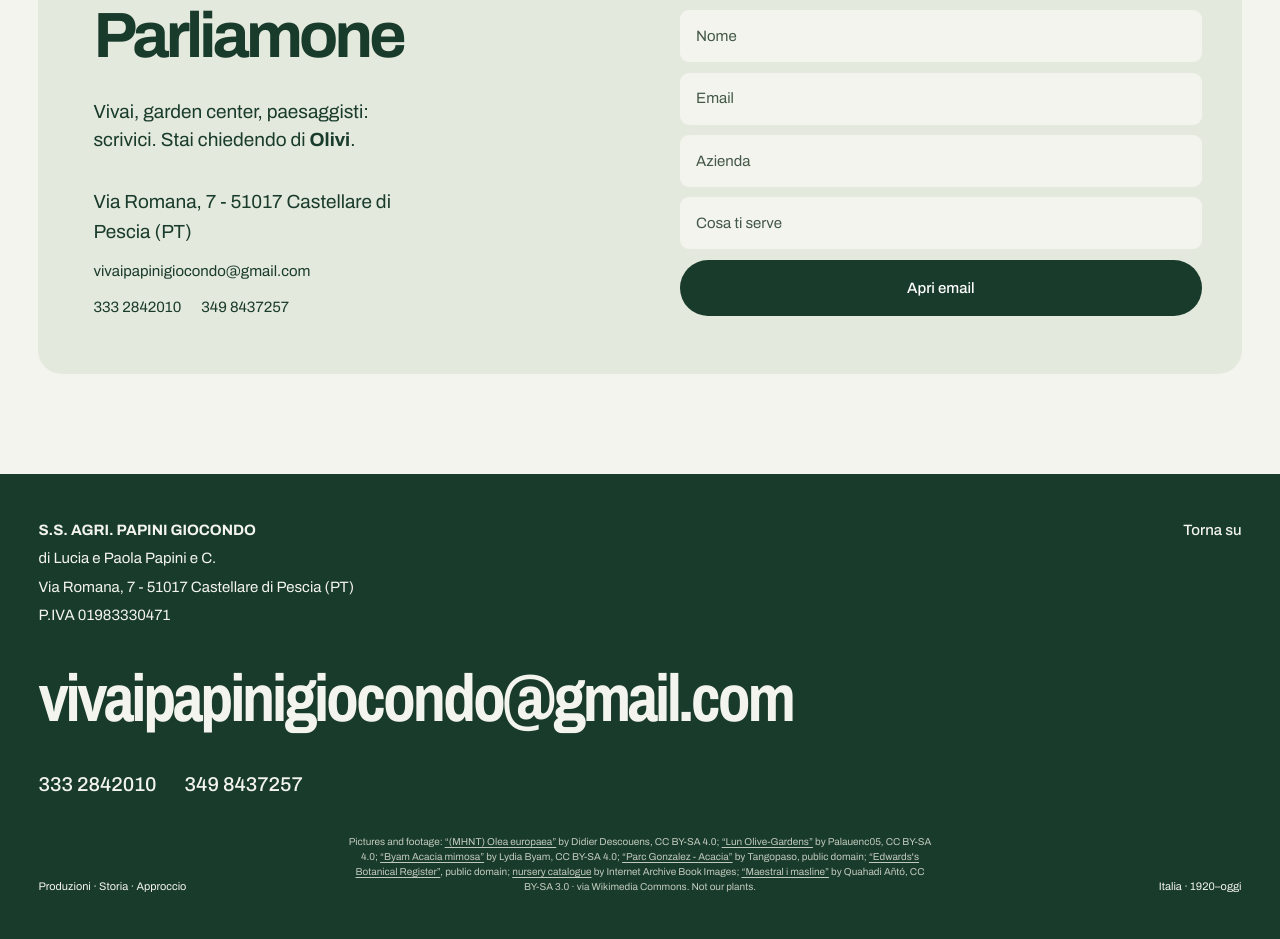
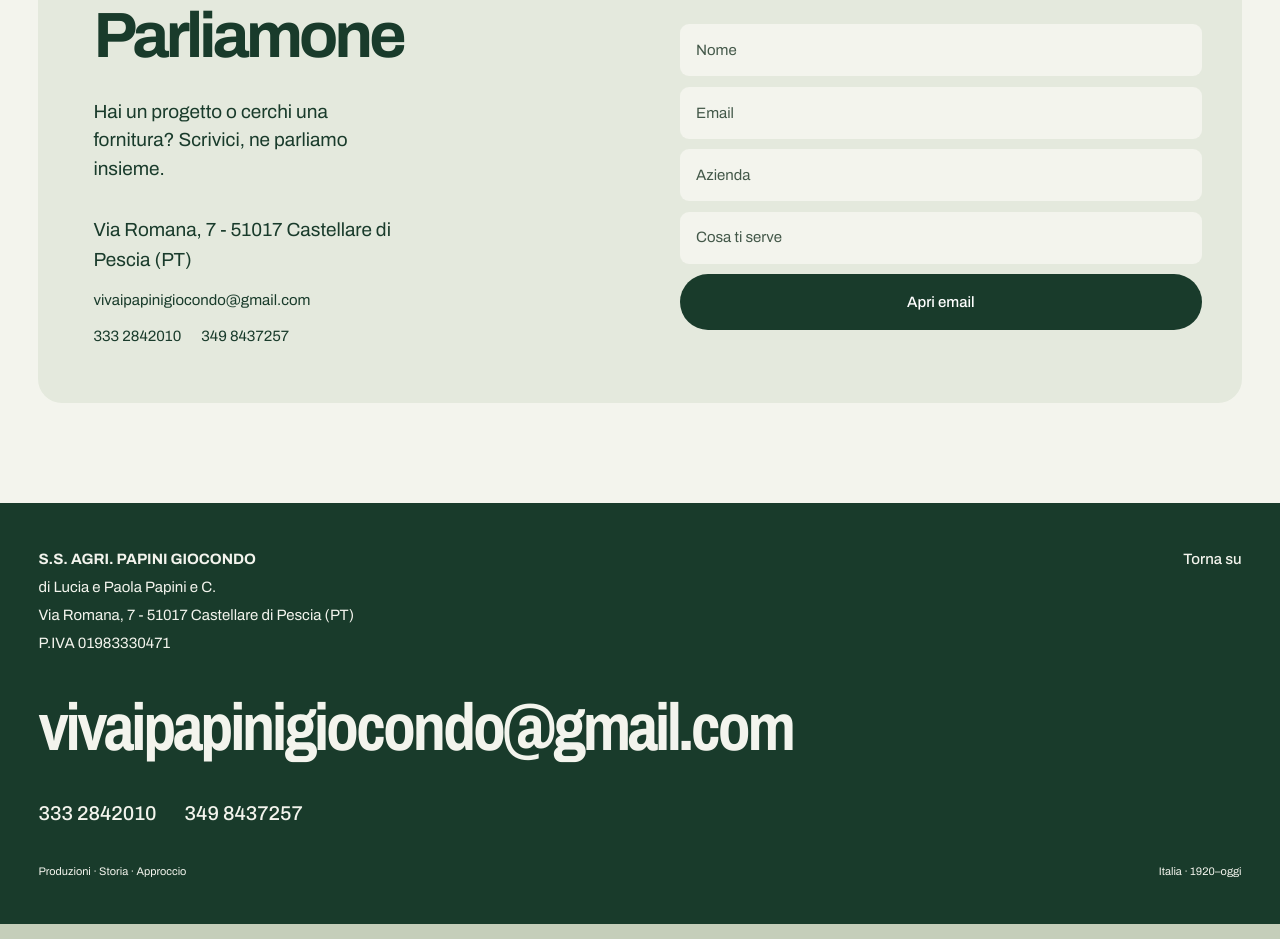
Before and after one commit to user94a/vivai-papini-giocondo, a Next.js app: page / in a window 1280 px wide. Shown: the part 3960-4899 px from the top of the page. Built offline with nearby package versions, Linux system fonts and the light colour scheme.

Commit message:
Use scrollable bottom sheet and simplify contacts

```diff
--- a/src/app/page.tsx
+++ b/src/app/page.tsx
@@ -3,17 +3,16 @@ import { sitePath } from "@/lib/site-path";
 import { useState } from "react";
 import { BrandLogo } from "@/components/BrandLogo";
 import { Footer } from "@/components/Footer";
-import { PlantProvider } from "@/components/PlantContext";
 import { Contatti } from "@/components/sections/Contatti";
 import { Catalog } from "@/components/Catalog";
 import "./restyling.css";
 
 export default function Home() {
   const [menu, setMenu] = useState(false);
-  return <PlantProvider><div className="new-site" id="top">
+  return <div className="new-site" id="top">
     <header className="new-header"><a href="#top" className="new-brand"><BrandLogo size="sm" priority /></a><nav aria-label="Principale" className={menu ? "new-nav open" : "new-nav"}><a href="#produzioni" onClick={() => setMenu(false)}>Le nostre piante</a><a href="#storia" onClick={() => setMenu(false)}>Le nostre radici</a><a href="#approccio" onClick={() => setMenu(false)}>Il nostro modo</a></nav><a className="round-link header-contact" href="#contatti">Coltiviamo un progetto <span>↗</span></a><button className="menu-button" onClick={() => setMenu(!menu)} aria-expanded={menu}>{menu ? "Chiudi" : "Menu"}</button></header>
     <main><section className="new-hero"><div className="hero-heading"><h1>Il futuro<br />ha radici.</h1><div className="hero-description"><p>Olivi, mimose e rose.<br />Coltiviamo piante per chi<br />fa del verde un mestiere.</p><a href="#produzioni" className="text-action">Esplora le produzioni ↘</a></div></div><div className="hero-landscape"><img src={sitePath("/assets/lun-olive-gardens-2.jpg")} alt="Paesaggio mediterraneo di olivi secolari" fetchPriority="high" /><div className="landscape-caption"><span>La natura fa il suo corso.<br />Noi ci mettiamo la cura.</span><a href="#approccio" className="circle-arrow" aria-label="Scopri il nostro approccio">↗</a></div><div className="floating-note"><span>Una pianta è tempo<br />che ha preso forma.</span><span className="note-leaf">↗</span></div></div><div className="hero-bottom"><span>Vivai Papini Giocondo</span><span>Piante. Persone. Progetti.</span><a href="#produzioni">Scorri per scoprire ↓</a></div></section>
     <Catalog />
     <section className="roots-section" id="storia"><div className="roots-copy"><h2>Non si cresce<br />in un giorno.</h2><p>Una pianta è fatta di stagioni, attese e gesti ripetuti. Il nostro mestiere è accompagnarla, fino al momento in cui diventa parte del tuo progetto.</p><a href={sitePath("/about/")} className="round-link">Le nostre radici <span>↗</span></a></div><div className="roots-image"><img src={sitePath("/assets/parc-gonzalez-acacia-verticillata.jpg")} alt="Fronde di acacia illuminate dal sole" loading="lazy" /><div className="image-note">Il verde è un lavoro.<br />E un modo di vedere le cose.</div></div></section>
-    <section className="care-section" id="approccio"><div className="section-heading"><h2>La differenza<br />è nei gesti.</h2><p>Prima delle parole, le piante.<br />Poi tutto quello che serve per seguirle.</p></div><div className="care-grid"><article className="care-main"><video autoPlay muted loop playsInline poster={sitePath("/assets/maestral-i-masline-130321-poster.jpg")}><source src={sitePath("/assets/maestral-i-masline-130321.webm")} type="video/webm" /></video><div><h3>Guardare da vicino.</h3><p>Produzione, selezione, imballaggio, partenza. La cura accompagna ogni passaggio.</p></div></article><article className="care-small"><span className="care-symbol">↗</span><div><h3>Persone,<br />prima di tutto.</h3><p>Un confronto diretto per capire cosa serve al tuo prossimo progetto verde.</p></div><a href="#contatti" className="text-action">Cominciamo da qui ↗</a></article><article className="care-small care-light"><span className="care-symbol">✳</span><div><h3>Verde, per chi<br />lo fa di mestiere.</h3><p>Vivai, garden center, paesaggisti e professionisti. Parliamo la stessa lingua.</p></div><a href="#produzioni" className="text-action">Trova la tua pianta ↗</a></article></div></section><Contatti /></main><Footer /></div></PlantProvider>;
+    <section className="care-section" id="approccio"><div className="section-heading"><h2>La differenza<br />è nei gesti.</h2><p>Prima delle parole, le piante.<br />Poi tutto quello che serve per seguirle.</p></div><div className="care-grid"><article className="care-main"><video autoPlay muted loop playsInline poster={sitePath("/assets/maestral-i-masline-130321-poster.jpg")}><source src={sitePath("/assets/maestral-i-masline-130321.webm")} type="video/webm" /></video><div><h3>Guardare da vicino.</h3><p>Produzione, selezione, imballaggio, partenza. La cura accompagna ogni passaggio.</p></div></article><article className="care-small"><span className="care-symbol">↗</span><div><h3>Persone,<br />prima di tutto.</h3><p>Un confronto diretto per capire cosa serve al tuo prossimo progetto verde.</p></div><a href="#contatti" className="text-action">Cominciamo da qui ↗</a></article><article className="care-small care-light"><span className="care-symbol">✳</span><div><h3>Verde, per chi<br />lo fa di mestiere.</h3><p>Vivai, garden center, paesaggisti e professionisti. Parliamo la stessa lingua.</p></div><a href="#produzioni" className="text-action">Trova la tua pianta ↗</a></article></div></section><Contatti /></main><Footer /></div>;
 }
--- a/src/components/Footer.tsx
+++ b/src/components/Footer.tsx
@@ -38,37 +38,6 @@ export function Footer() {
           {" · "}
           <a href="#approccio">Approccio</a>
         </p>
-        <p className="footer-credits">
-          Pictures and footage:{" "}
-          <a href="https://commons.wikimedia.org/wiki/File:(MHNT)_Olea_europaea_-_Inflorescence_and_leaves.jpg">
-            “(MHNT) Olea europaea”
-          </a>{" "}
-          by Didier Descouens, CC BY-SA 4.0;{" "}
-          <a href="https://commons.wikimedia.org/wiki/File:Lun_Olive-Gardens_(2).jpg">
-            “Lun Olive-Gardens”
-          </a>{" "}
-          by Palauenc05, CC BY-SA 4.0;{" "}
-          <a href="https://commons.wikimedia.org/wiki/File:Byam_Acacia_mimosa.jpg">
-            “Byam Acacia mimosa”
-          </a>{" "}
-          by Lydia Byam, CC BY-SA 4.0;{" "}
-          <a href="https://commons.wikimedia.org/wiki/File:Parc_Gonzalez_-_Acacia_verticillata.jpg">
-            “Parc Gonzalez - Acacia”
-          </a>{" "}
-          by Tangopaso, public domain;{" "}
-          <a href="https://commons.wikimedia.org/wiki/File:Edwards%27s_botanical_register_(Plate_1438)_(7794919072).jpg">
-            “Edwards&apos;s Botanical Register”
-          </a>
-          , public domain;{" "}
-          <a href="https://commons.wikimedia.org/wiki/File:Annual_illustrated,_descriptive_catalogue_of_seeds,_plants,_vines,_small_fruits_(18uu)_(18427303971).jpg">
-            nursery catalogue
-          </a>{" "}
-          by Internet Archive Book Images;{" "}
-          <a href="https://commons.wikimedia.org/wiki/File:Maestral_i_masline_130321.webm">
-            “Maestral i masline”
-          </a>{" "}
-          by Quahadi Añtó, CC BY-SA 3.0 · via Wikimedia Commons. Not our plants.
-        </p>
         <p>Italia · 1920–oggi</p>
       </div>
     </footer>
--- a/src/components/sections/Contatti.tsx
+++ b/src/components/sections/Contatti.tsx
@@ -2,10 +2,8 @@
 
 import { useState, type FormEvent } from "react";
 import { CONTACT_EMAIL, CONTACT_ADDRESS, CONTACT_PHONES } from "@/lib/content";
-import { usePlant } from "@/components/PlantContext";
 
 export function Contatti() {
-  const { plant } = usePlant();
   const [name, setName] = useState("");
   const [email, setEmail] = useState("");
   const [company, setCompany] = useState("");
@@ -14,14 +12,13 @@ export function Contatti() {
   const onSubmit = (event: FormEvent<HTMLFormElement>) => {
     event.preventDefault();
     const subject = encodeURIComponent(
-      `Richiesta ${plant.title} · Vivai Papini Giocondo`,
+      "Richiesta informazioni · Vivai Papini Giocondo",
     );
     const body = encodeURIComponent(
       [
         `Nome: ${name}`,
         `Email: ${email}`,
         `Azienda: ${company}`,
-        `Produzione: ${plant.title}`,
         "",
         message || "Vorrei parlare di una fornitura.",
       ].join("\n"),
@@ -35,8 +32,7 @@ export function Contatti() {
         <div className="coupon-left">
           <h2>Parliamone</h2>
           <p>
-            Vivai, garden center, paesaggisti: scrivici. Stai chiedendo di{" "}
-            <strong>{plant.title}</strong>.
+            Hai un progetto o cerchi una fornitura? Scrivici, ne parliamo insieme.
           </p>
           <address className="contact-direct"><p>{CONTACT_ADDRESS}</p><a href={`mailto:${CONTACT_EMAIL}`}>{CONTACT_EMAIL}</a><div>{CONTACT_PHONES.map(phone => <a key={phone} href={`tel:+39${phone.replace(/\s/g, "")}`}>{phone}</a>)}</div></address>
         </div>
```
Also changed, not shown: src/components/Catalog.tsx (+3 -9 lines), src/app/restyling.css, src/components/catalog.css.
